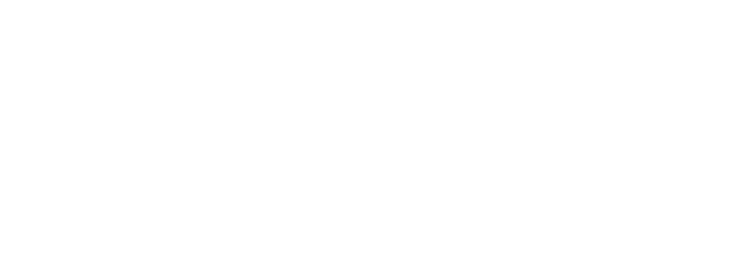
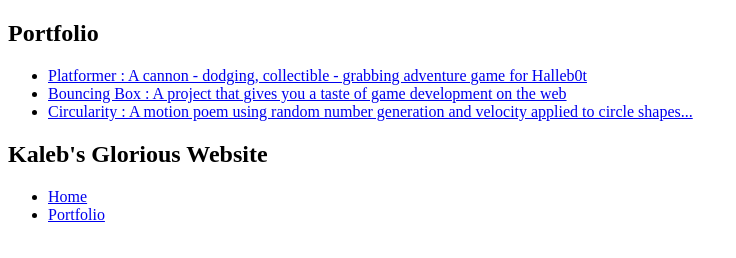
Before and after one commit to KWallis5C/KWallis5C.github.io, a plain HTML site: page portfolio.html in a window 1280 px wide. Shown: the whole page, without its empty margins (0-736 px from the left). Drawn offline with Linux system fonts and the light colour scheme.

```diff
--- a/portfolio.html
+++ b/portfolio.html
@@ -3,8 +3,30 @@
   <head>
   <title>Kaleb's Amazing Website</title>
 </head>
+    <div id="all-contents">
+        <nav>
+          <main>
+            <div class="'content">
 
-  <body>
-    <div id="all-contents"></div>
+              <h1>Portfolio</h1>
+              <ul id="portfolio">
+                <li><a href="projects/platformer/">Platformer : A cannon - dodging, collectible - grabbing adventure game for Halleb0t</a></li>
+                <li><a href="projects/bouncing-box/">Bouncing Box : A project that gives you a taste of game development on the web </a></li>
+                <li><a href="projects/circularity/">Circularity : A motion poem using random number generation and velocity applied to circle shapes...</a></li>
+            </ul>
+            </div>
+          </main>
+            <h1>Kaleb's Glorious Website</h1>
+            <ul id="nav-ul">
+                <li class="nav-li">
+                    <a class="nav-a" href="index.html">Home</a>
+                </li>
+                <li class="nav-li">
+                  <a class="nav-a"
+                  href="portfolio.html">Portfolio</a>
+                </li>
+              </ul>
+        </nav>
+    </div>
   </body>
 </html>
```
